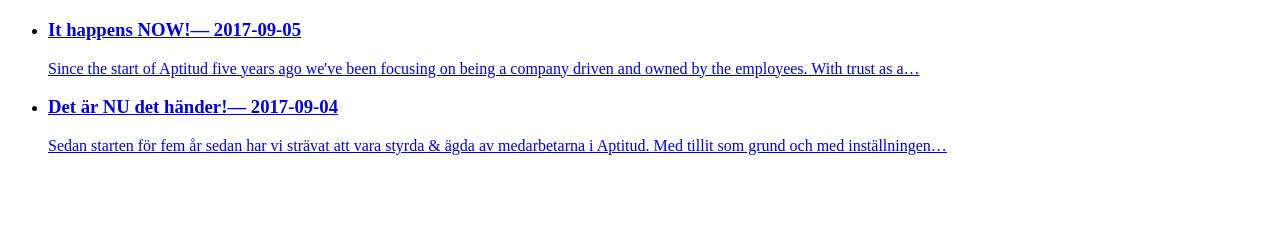
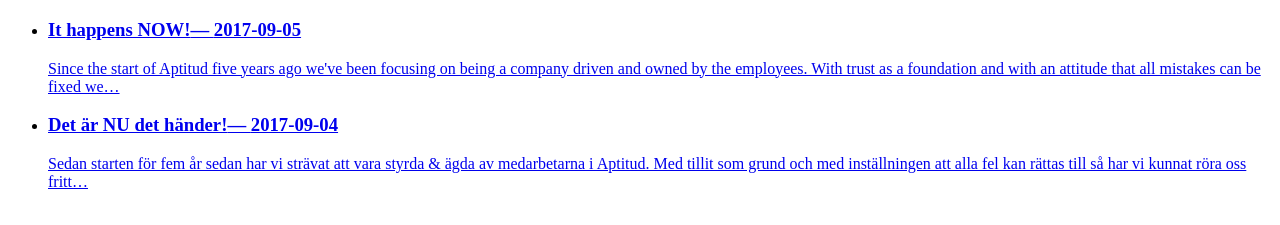
Before and after one commit to jole78/gatsby-aptitud-lighning-talk, a Gatsby site: page /posts in a window 1280 px wide. Shown: the part 61-286 px from the top of the page. Built offline with nearby package versions, Linux system fonts and the light colour scheme; Gatsby itself is replaced by a stand-in of ours.

Commit message:
new prune length

```diff
--- a/gatsby-config.js
+++ b/gatsby-config.js
@@ -1,6 +1,7 @@
 module.exports = {
     siteMetadata: {
-        title: "Hello Aptitud"
+        title: "Hello you all",
+        foo: "bar"
     },
     plugins: [
         "gatsby-plugin-react-helmet",
--- a/src/pages/posts.js
+++ b/src/pages/posts.js
@@ -33,7 +33,7 @@ export const query = graphql`
                     fields {
                         slug
                     }
-                    excerpt
+                    excerpt(pruneLength: 200)
                 }
             }
         }
```
